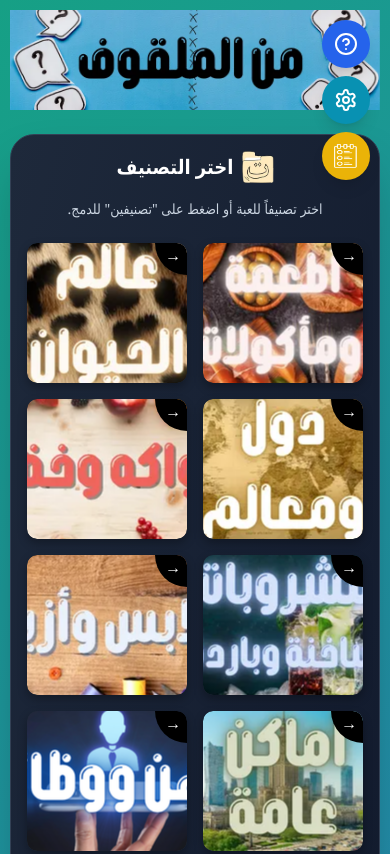
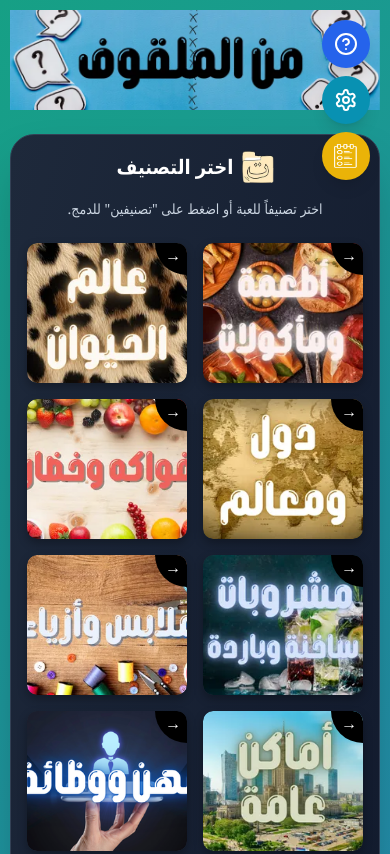
Before and after one commit to Abo3bdallah/9dfah-web, a plain HTML site: page malkoof-app.html in a window 390 px wide. Shown: the top 854 px of the page. Drawn offline with nearby package versions, Linux system fonts and the light colour scheme.

Commit message:
Set mobile background-size to cover as requested

```diff
--- a/malkoof-app.html
+++ b/malkoof-app.html
@@ -132,7 +132,8 @@
         /* --- Mobile Images (max-width: 639px) --- */
         @media (max-width: 639px) {
             .card-img-overlay {
-                /* Restored to original behavior (no forced background-size) */
+                /* CHANGED: Changed from 'contain' to 'cover' to remove edges */
+                background-size: cover;
             }
         }
 
```
